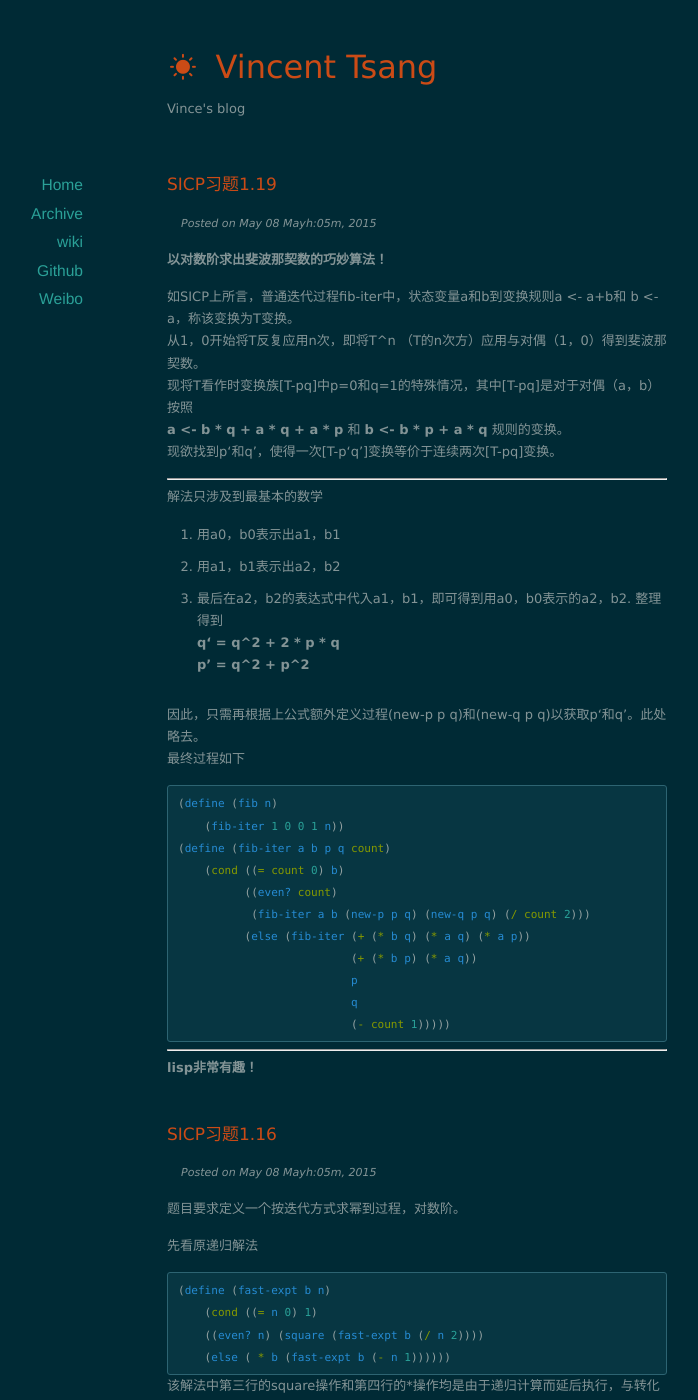
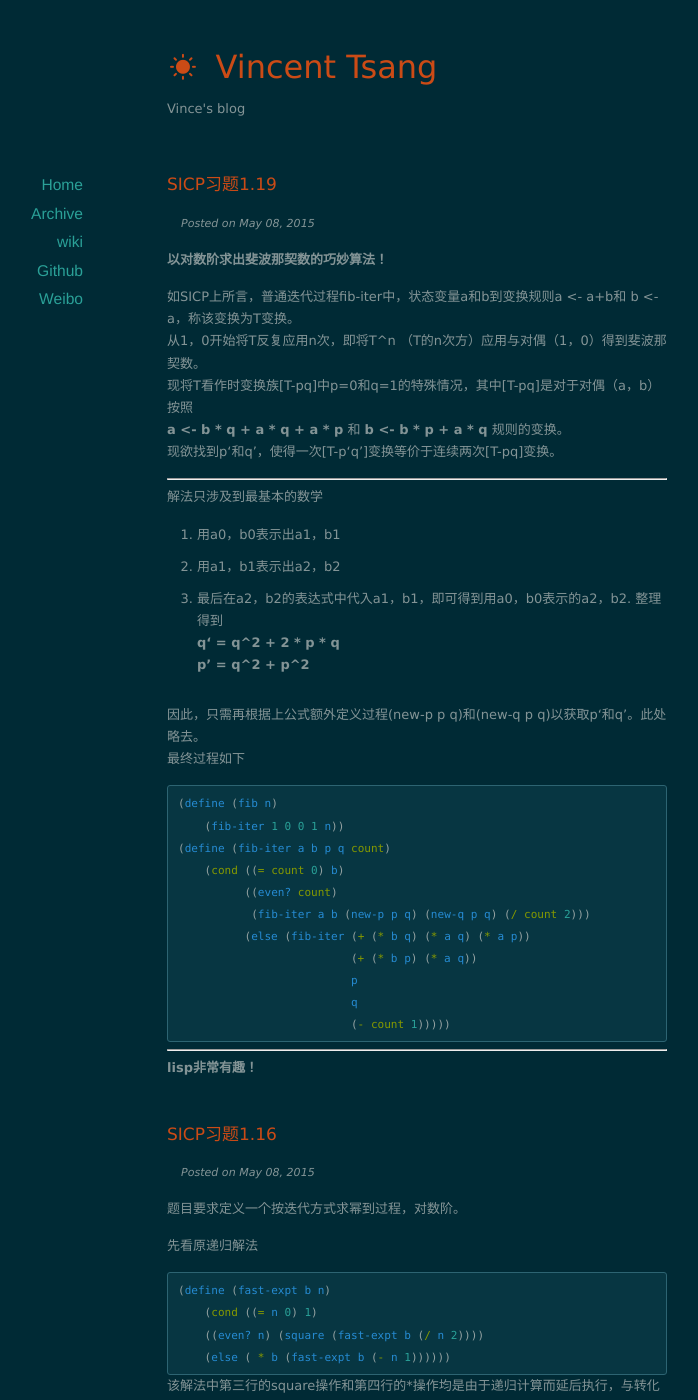
Before and after one commit to vinceTsang/vincetsang.github.io, a Jekyll site: the page built from index.html, in a window 1280 px wide and 1400 px high. Shown: the whole window, without its empty margins (223-921 px from the left). Built offline with Jekyll 4.4.1, drawn with Linux system fonts in a browser that asks for light colours; nearby versions of some CDN libraries; the list of posts is cut into pages by our own code; some of the changed text lies outside the part shown.

Commit message:
edit index

```diff
--- a/index.html
+++ b/index.html
@@ -19,7 +19,7 @@
 			<h1><a href="{{ post.url }}">{{ post.title }}</a></h1>
 		{% endif %}
 
-		<p class="meta">&nbsp;&nbsp;&nbsp;&nbsp;Posted on <span class="postdate">{{ post.date | date: "%b %d %hh:%mm, %Y" }}</span></p>
+		<p class="meta">&nbsp;&nbsp;&nbsp;&nbsp;Posted on <span class="postdate">{{ post.date | date: "%b %d, %Y" }}</span></p>
 
 		<div class="post-content">{{ post.content }}</div>
 
```
